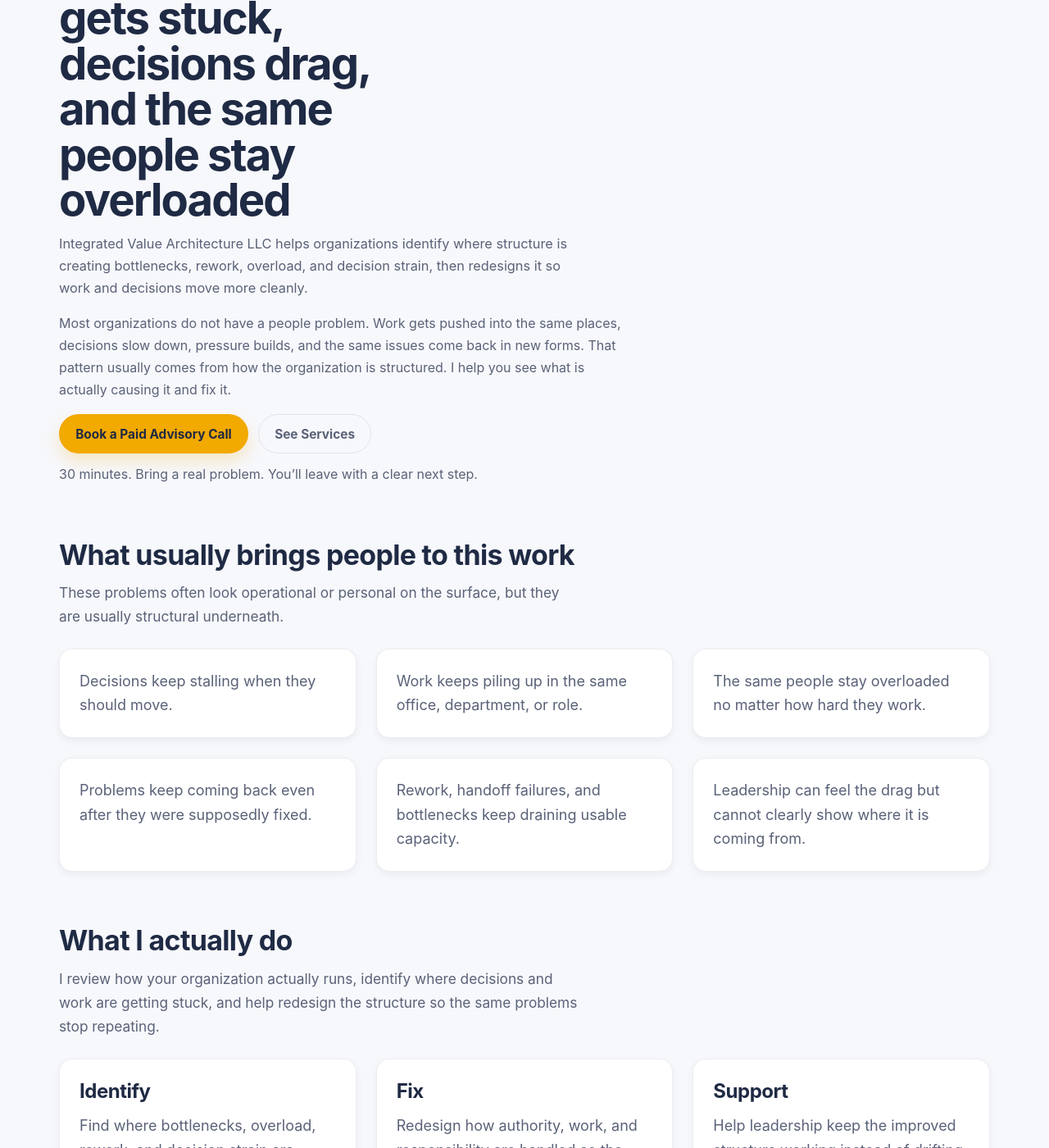
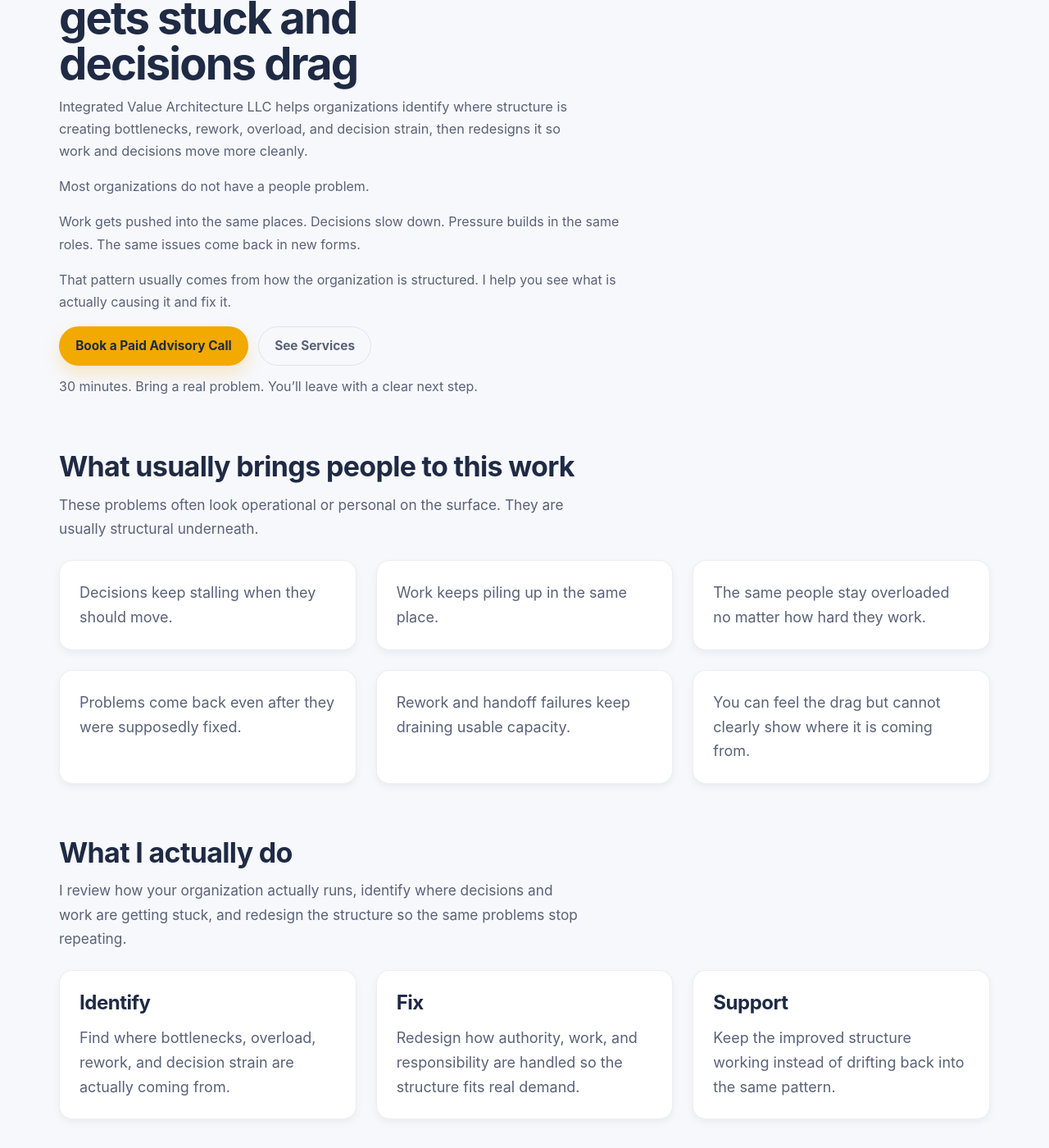
Before and after one commit to efost7873/integratedvaluearchitecture.com, a Jekyll site: the page built from index.html, in a window 1280 px wide and 1400 px high, scrolled down 369 px. Shown: the whole window at 82% size. Built offline with Jekyll 4.4.1, drawn with Linux system fonts in a browser that asks for light colours; some of the changed text lies outside the part shown.

Commit message:
Refine homepage text for clarity and conciseness

```diff
--- a/index.html
+++ b/index.html
@@ -11,14 +11,22 @@ seo_description: Integrated Value Architecture LLC helps organizations identify
 
   <section id="homepage-hero" class="iva-band-strong">
     <div class="section-header">
-      <h1>I help organizations fix why work gets stuck, decisions drag, and the same people stay overloaded</h1>
+      <h1>I help organizations fix why work gets stuck and decisions drag</h1>
       <p class="section-subtitle">
         Integrated Value Architecture LLC helps organizations identify where structure is creating bottlenecks, rework, overload, and decision strain, then redesigns it so work and decisions move more cleanly.
       </p>
     </div>
 
     <p>
-      Most organizations do not have a people problem. Work gets pushed into the same places, decisions slow down, pressure builds, and the same issues come back in new forms. That pattern usually comes from how the organization is structured. I help you see what is actually causing it and fix it.
+      Most organizations do not have a people problem.
+    </p>
+
+    <p>
+      Work gets pushed into the same places. Decisions slow down. Pressure builds in the same roles. The same issues come back in new forms.
+    </p>
+
+    <p>
+      That pattern usually comes from how the organization is structured. I help you see what is actually causing it and fix it.
     </p>
 
     <div class="iva-btn-row">
@@ -35,17 +43,17 @@ seo_description: Integrated Value Architecture LLC helps organizations identify
     <div class="section-header">
       <h2>What usually brings people to this work</h2>
       <p class="section-subtitle">
-        These problems often look operational or personal on the surface, but they are usually structural underneath.
+        These problems often look operational or personal on the surface. They are usually structural underneath.
       </p>
     </div>
 
     <div class="grid grid-3">
       <div class="card"><p>Decisions keep stalling when they should move.</p></div>
-      <div class="card"><p>Work keeps piling up in the same office, department, or role.</p></div>
+      <div class="card"><p>Work keeps piling up in the same place.</p></div>
       <div class="card"><p>The same people stay overloaded no matter how hard they work.</p></div>
-      <div class="card"><p>Problems keep coming back even after they were supposedly fixed.</p></div>
-      <div class="card"><p>Rework, handoff failures, and bottlenecks keep draining usable capacity.</p></div>
-      <div class="card"><p>Leadership can feel the drag but cannot clearly show where it is coming from.</p></div>
+      <div class="card"><p>Problems come back even after they were supposedly fixed.</p></div>
+      <div class="card"><p>Rework and handoff failures keep draining usable capacity.</p></div>
+      <div class="card"><p>You can feel the drag but cannot clearly show where it is coming from.</p></div>
     </div>
   </section>
 
@@ -53,7 +61,7 @@ seo_description: Integrated Value Architecture LLC helps organizations identify
     <div class="section-header">
       <h2>What I actually do</h2>
       <p class="section-subtitle">
-        I review how your organization actually runs, identify where decisions and work are getting stuck, and help redesign the structure so the same problems stop repeating.
+        I review how your organization actually runs, identify where decisions and work are getting stuck, and redesign the structure so the same problems stop repeating.
       </p>
     </div>
 
@@ -65,12 +73,12 @@ seo_description: Integrated Value Architecture LLC helps organizations identify
 
       <div class="card">
         <h3>Fix</h3>
-        <p>Redesign how authority, work, and responsibility are handled so the structure fits the real demands of the organization.</p>
+        <p>Redesign how authority, work, and responsibility are handled so the structure fits real demand.</p>
       </div>
 
       <div class="card">
         <h3>Support</h3>
-        <p>Help leadership keep the improved structure working instead of drifting back into the same pattern.</p>
+        <p>Keep the improved structure working instead of drifting back into the same pattern.</p>
       </div>
     </div>
   </section>
@@ -106,8 +114,8 @@ seo_description: Integrated Value Architecture LLC helps organizations identify
     </div>
 
     <div class="iva-btn-row">
-      <a href="https://book.ms/b/IntegratedValueArchitectureLLC@integratedvaluearchitecture.com" class="iva-btn-primary">Book an Appointment</a>
-      <a href="{{ site.baseurl }}/services" class="iva-btn-secondary">View All Services</a>
+      <a href="https://book.ms/b/IntegratedValueArchitectureLLC@integratedvaluearchitecture.com" class="iva-btn-primary">Book a Paid Advisory Call</a>
+      <a href="{{ site.baseurl }}/services" class="iva-btn-secondary">View Services</a>
     </div>
   </section>
 
@@ -123,7 +131,7 @@ seo_description: Integrated Value Architecture LLC helps organizations identify
       <div class="card"><p>You see what is actually causing recurring problems.</p></div>
       <div class="card"><p>Decisions stop stalling in the same places.</p></div>
       <div class="card"><p>Work stops piling up where it never should have landed.</p></div>
-      <div class="card"><p>Rework and handoff failures start getting cut out.</p></div>
+      <div class="card"><p>Rework and handoffs start getting cut out.</p></div>
       <div class="card"><p>Pressure stops concentrating in the same people or teams.</p></div>
       <div class="card"><p>You gain usable capacity without defaulting to more hiring.</p></div>
     </div>
@@ -138,12 +146,12 @@ seo_description: Integrated Value Architecture LLC helps organizations identify
     </div>
 
     <div class="grid grid-3">
-      <div class="card"><p>Not CRM software.</p></div>
+      <div class="card"><p>Not software.</p></div>
       <div class="card"><p>Not project management.</p></div>
       <div class="card"><p>Not workflow automation.</p></div>
       <div class="card"><p>Not generic consulting.</p></div>
       <div class="card"><p>Not another strategic plan.</p></div>
-      <div class="card"><p>Not advice that leaves the same broken structure in place.</p></div>
+      <div class="card"><p>Not advice that leaves the same structure in place.</p></div>
     </div>
 
     <p>
@@ -161,8 +169,8 @@ seo_description: Integrated Value Architecture LLC helps organizations identify
 
     <div class="grid grid-3">
       <div class="card"><p>Focused on why problems keep repeating, not just what they look like.</p></div>
-      <div class="card"><p>Designed to diagnose, fix, and support instead of stopping at analysis.</p></div>
-      <div class="card"><p>Built from real operational, public health, and organizational leadership experience.</p></div>
+      <div class="card"><p>Built to diagnose, fix, and support instead of stopping at analysis.</p></div>
+      <div class="card"><p>Grounded in real operational and leadership experience.</p></div>
     </div>
   </section>
 
```
Also changed, not shown: other parts of index.html (+1 -1 lines).
